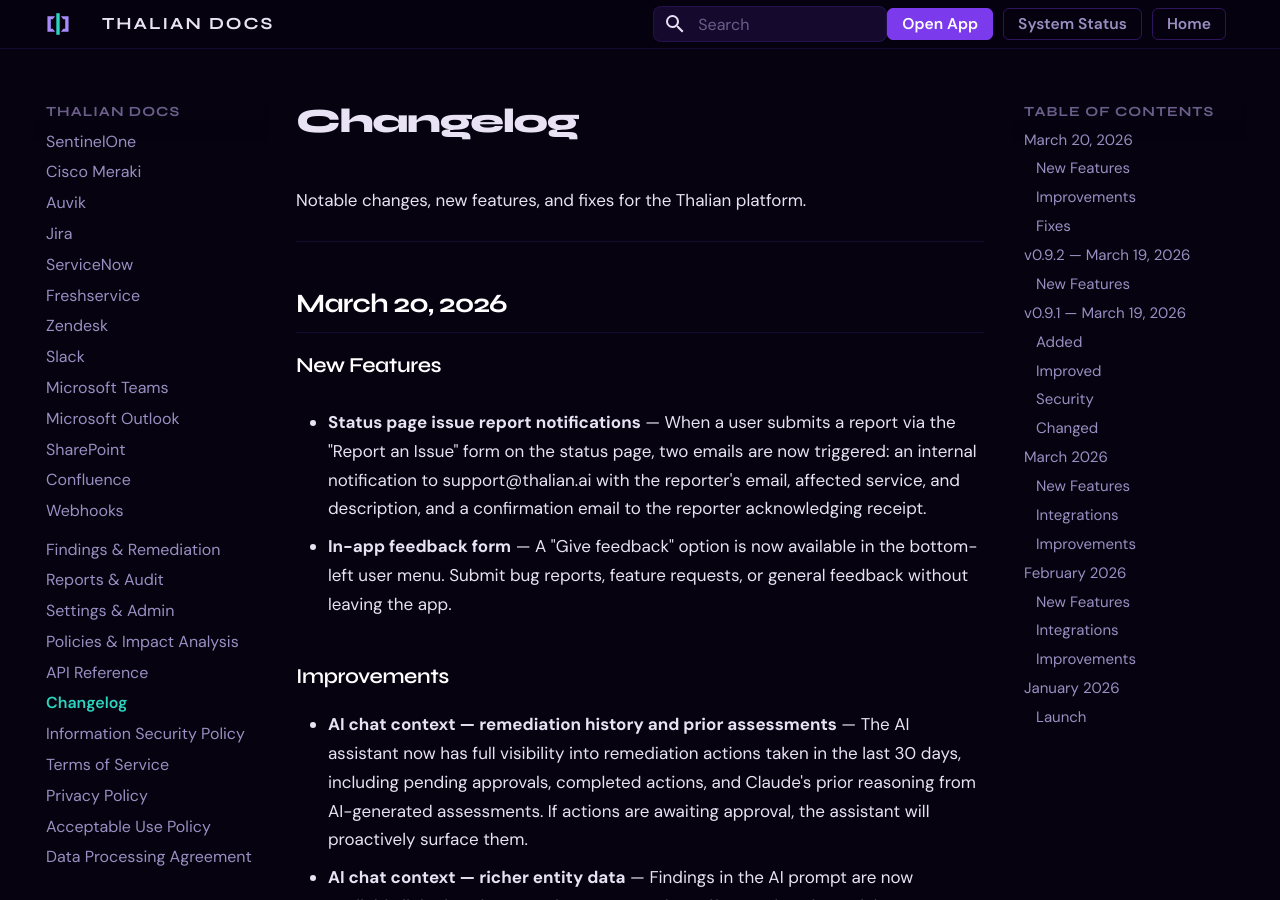
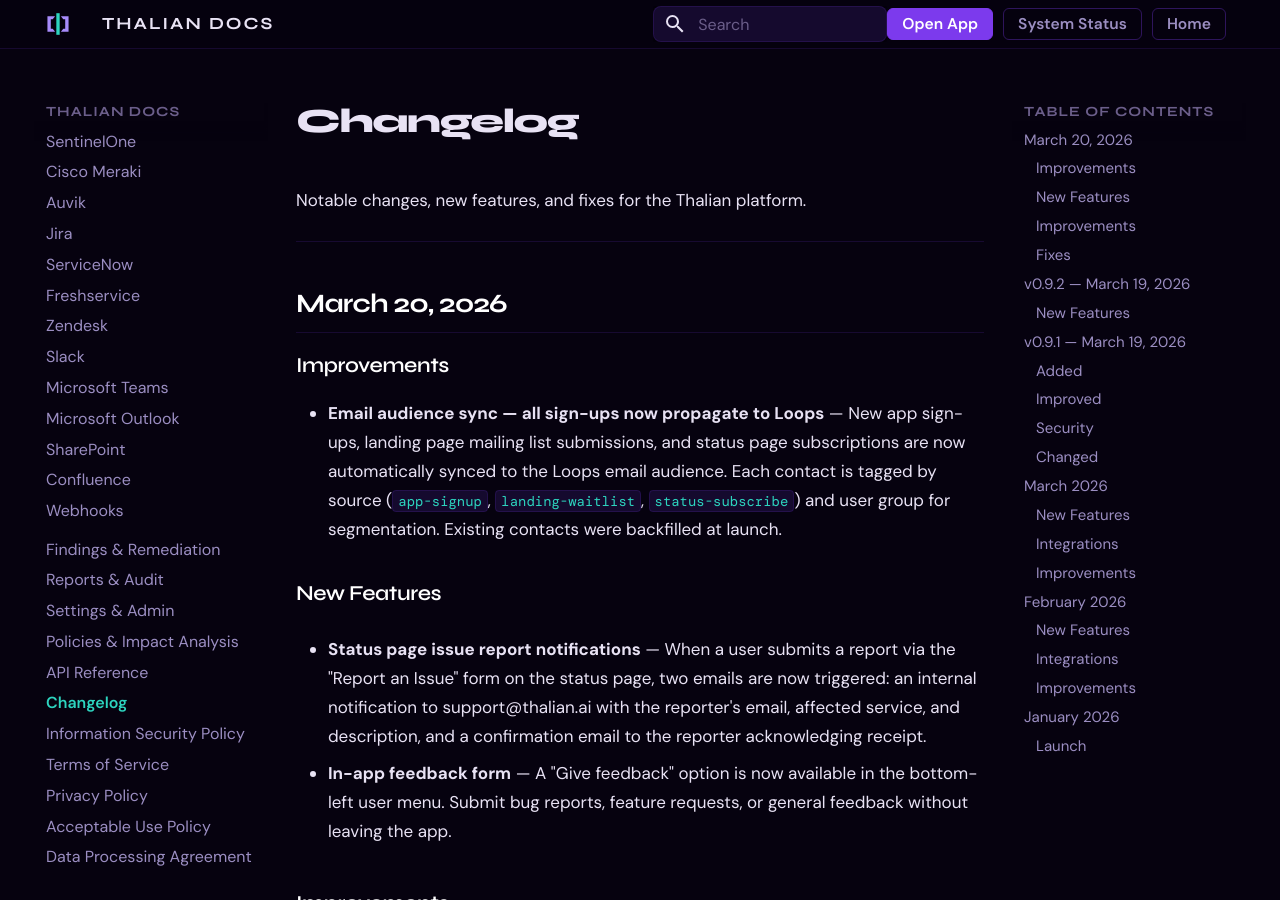
Before and after one commit to tori-mf13/thalian-docs, an MkDocs documentation site: the page built from docs/changelog.md, in a window 1280 px wide and 900 px high. Built offline with MkDocs 1.6.1 and Material for MkDocs 9.7.7, drawn with Linux system fonts in a browser that asks for light colours.

Commit message:
changelog: add Loops audience sync to March 20 entry
Co-Authored-By: Claude Sonnet 4.6 <noreply@anthropic.com>

```diff
--- a/docs/changelog.md
+++ b/docs/changelog.md
@@ -5,6 +5,10 @@ Notable changes, new features, and fixes for the Thalian platform.
 ---
 
 ## March 20, 2026
+
+### Improvements
+
+- **Email audience sync — all sign-ups now propagate to Loops** — New app sign-ups, landing page mailing list submissions, and status page subscriptions are now automatically synced to the Loops email audience. Each contact is tagged by source (`app-signup`, `landing-waitlist`, `status-subscribe`) and user group for segmentation. Existing contacts were backfilled at launch.
 
 ### New Features
 
```
